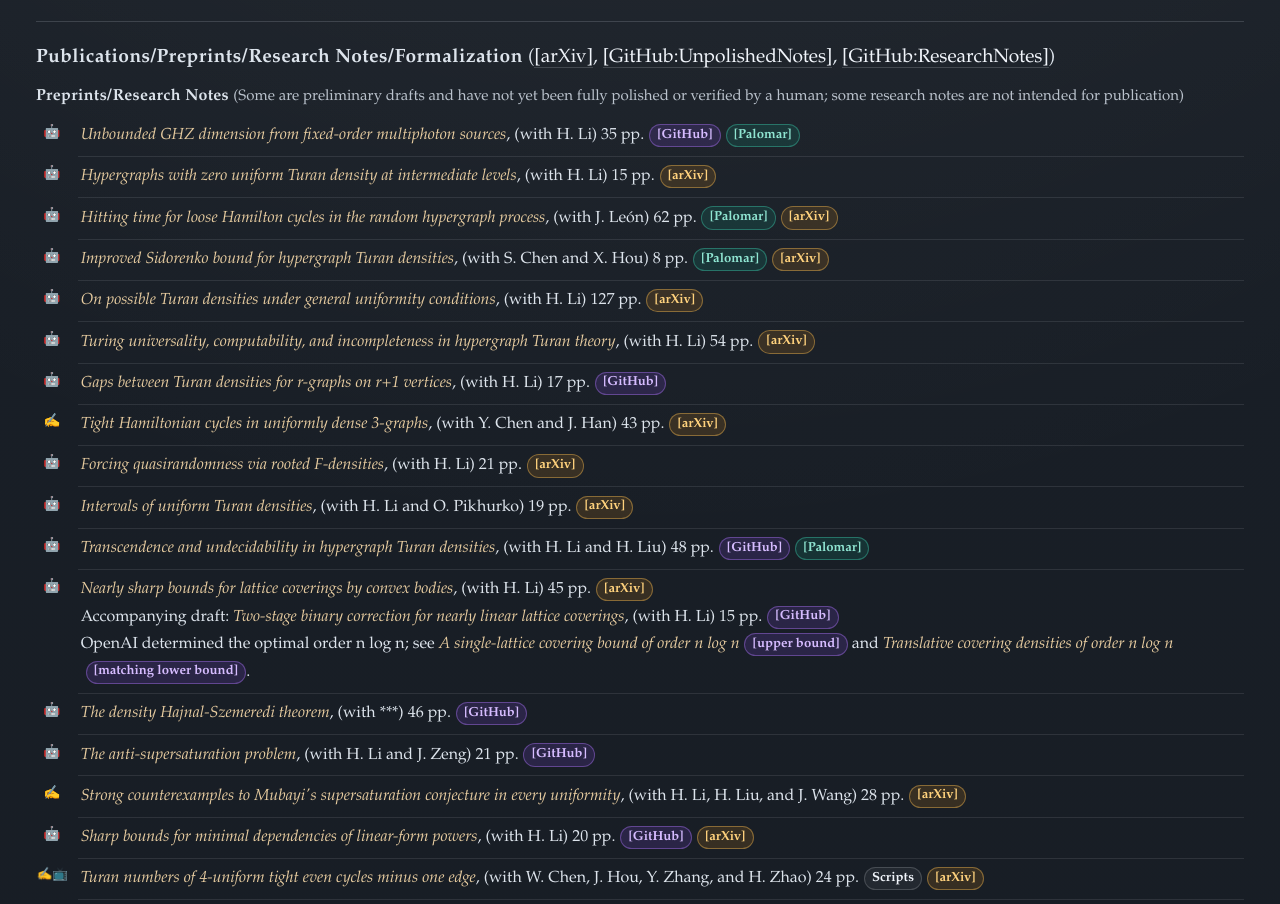
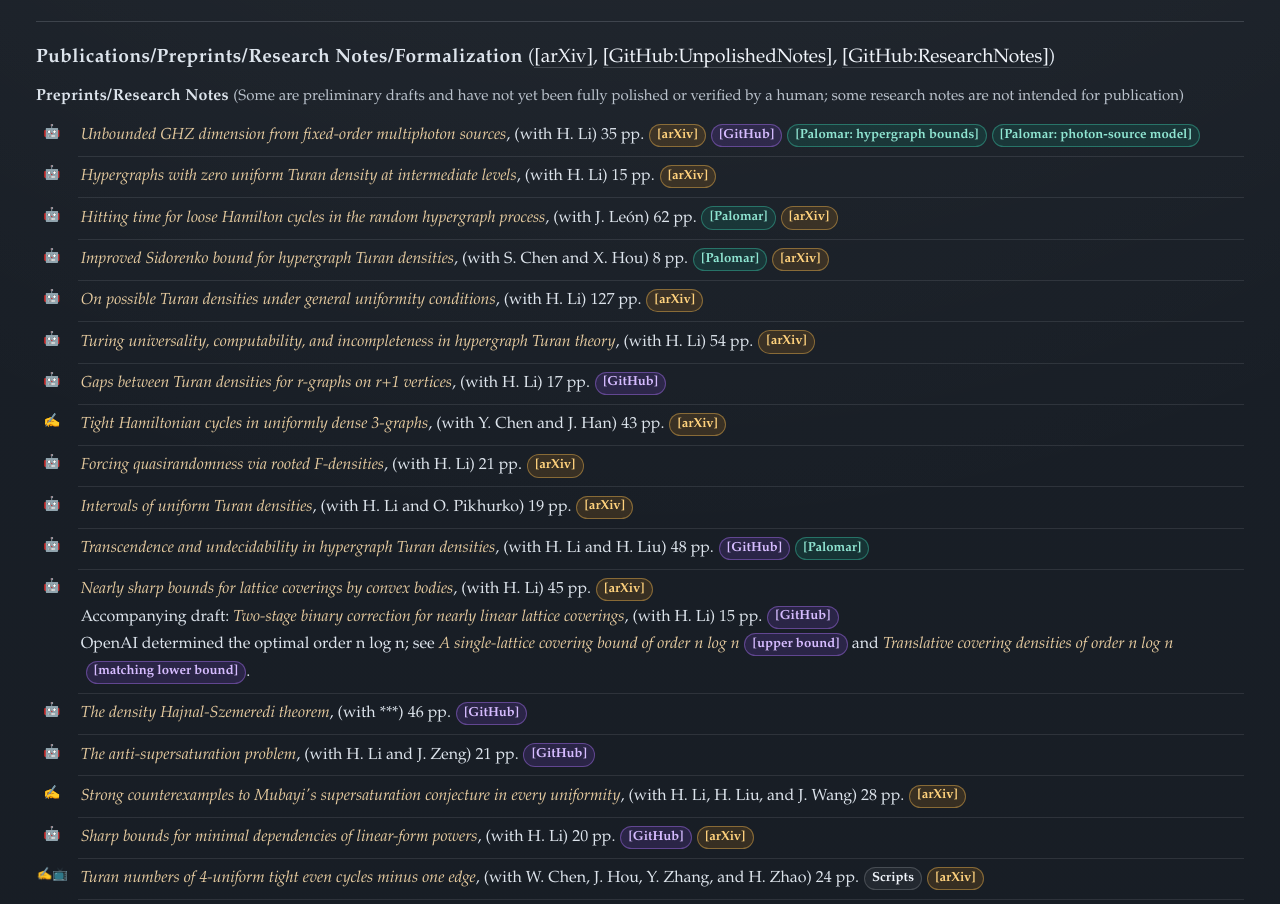
Before and after one commit to xliu2022/xliu2022.github.io, a plain HTML site: page index.html in a window 1280 px wide. Shown: the part 961-1865 px from the top of the page. Drawn offline with Linux system fonts and the light colour scheme.

Commit message:
Link the GHZ preprint on arXiv and distinguish its two Palomar records

```diff
--- a/index.html
+++ b/index.html
@@ -412,7 +412,7 @@
           <h3>Preprints/Research Notes <span class="publication-note-inline">(Some are preliminary drafts and have not yet been fully polished or verified by a human; some research notes are not intended for publication)</span></h3>
         </div>
       <ul class="pub-list">
-        <li class="ai-assisted"><em>Unbounded GHZ dimension from fixed-order multiphoton sources</em>, (with H. Li) 35 pp.<a class="github-link" href="https://xliu2022.github.io/Unpolished_Manuscripts/Unbounded%20GHZ%20dimension%20from%20fixed-order%20multiphoton%20sources.pdf" target="_blank" rel="noopener noreferrer">[GitHub]</a><a class="palomar-link" href="https://palomar-registry.org/entry?id=PALOMAR-2026-11-24-000010&amp;version=1" target="_blank" rel="noopener noreferrer">[Palomar]</a></li>
+        <li class="ai-assisted"><em>Unbounded GHZ dimension from fixed-order multiphoton sources</em>, (with H. Li) 35 pp.<a class="arxiv-link" href="https://arxiv.org/abs/2611.32673" target="_blank" rel="noopener noreferrer">[arXiv]</a><a class="github-link" href="https://xliu2022.github.io/Unpolished_Manuscripts/Unbounded%20GHZ%20dimension%20from%20fixed-order%20multiphoton%20sources.pdf" target="_blank" rel="noopener noreferrer">[GitHub]</a><a class="palomar-link" href="https://palomar-registry.org/entry?id=PALOMAR-2026-11-24-000007&amp;version=1" target="_blank" rel="noopener noreferrer">[Palomar: hypergraph bounds]</a><a class="palomar-link" href="https://palomar-registry.org/entry?id=PALOMAR-2026-11-24-000010&amp;version=1" target="_blank" rel="noopener noreferrer">[Palomar: photon-source model]</a></li>
         <li class="ai-assisted"><em>Hypergraphs with zero uniform Turan density at intermediate levels</em>, (with H. Li) 15 pp.<a class="arxiv-link" href="https://arxiv.org/abs/2611.06964" target="_blank" rel="noopener noreferrer">[arXiv]</a></li>
         <li class="ai-assisted"><em>Hitting time for loose Hamilton cycles in the random hypergraph process</em>, (with J. León) 62 pp.<a class="palomar-link" href="https://palomar-registry.org/entry?id=PALOMAR-2026-10-03-000003&amp;version=1" target="_blank" rel="noopener noreferrer">[Palomar]</a><a class="arxiv-link" href="https://arxiv.org/abs/2610.29894" target="_blank" rel="noopener noreferrer">[arXiv]</a></li>
         <li class="ai-assisted"><em>Improved Sidorenko bound for hypergraph Turan densities</em>, (with S. Chen and X. Hou) 8 pp.<a class="palomar-link" href="https://palomar-registry.org/entry.html?id=PALOMAR-2026-10-13-000012&amp;version=1" target="_blank" rel="noopener noreferrer">[Palomar]</a><a class="arxiv-link" href="https://arxiv.org/abs/2610.18944" target="_blank" rel="noopener noreferrer">[arXiv]</a></li>
```
